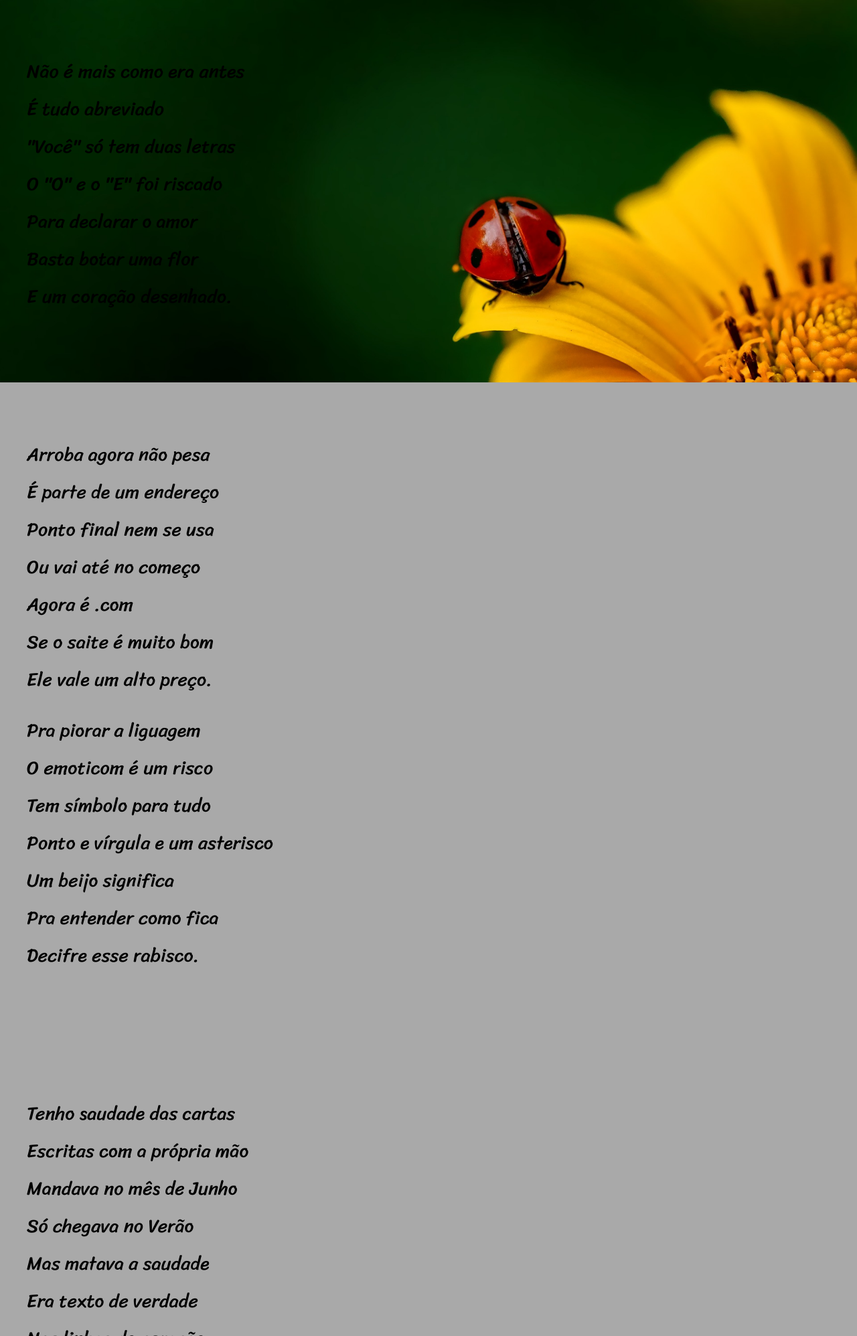
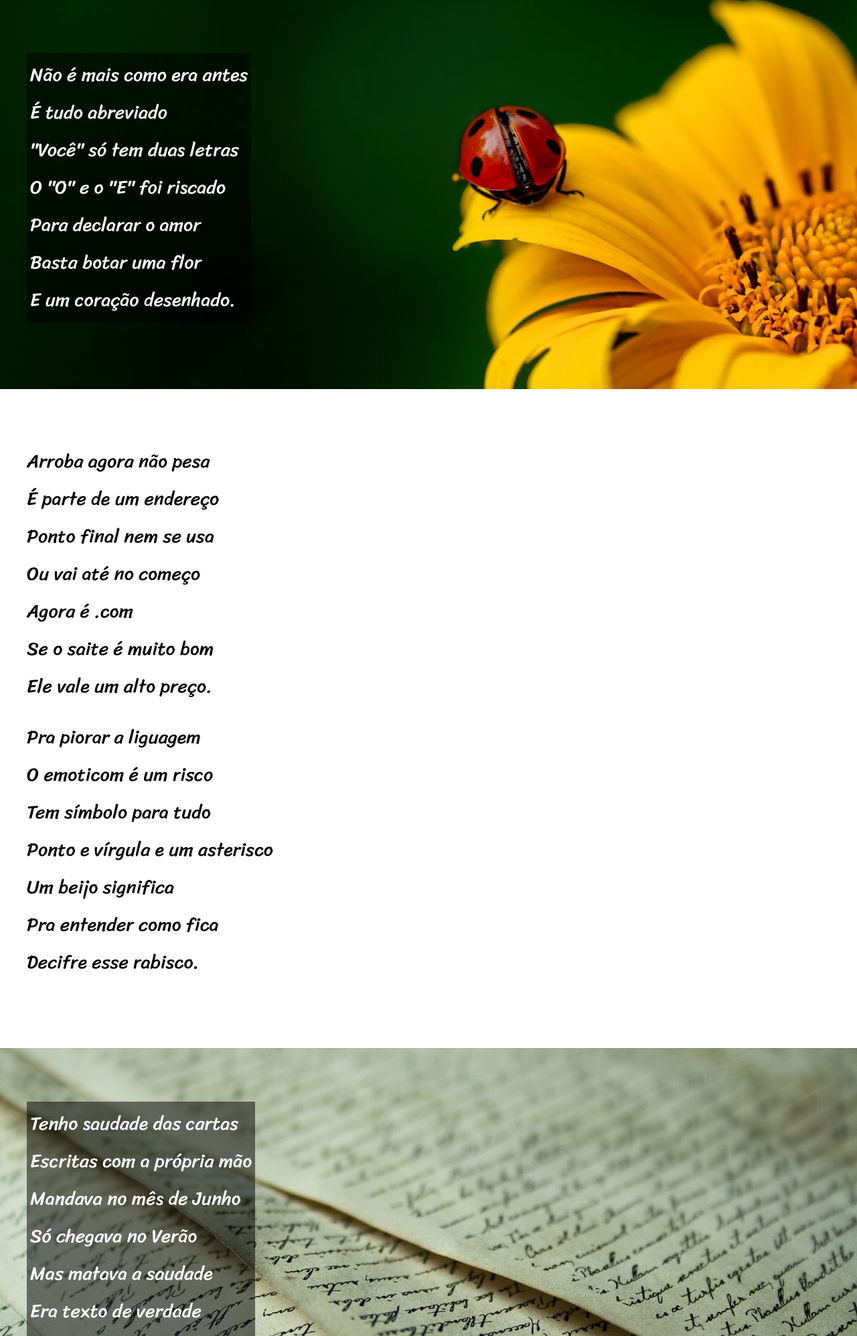
Before and after one commit to wandersonrodriguespro/Curso-HTML-Guanabara, a plain HTML site: page exercicios/projeto-cordel/index.html in a window 1280 px wide. Shown: the part 805-2800 px from the top of the page at 67% size. Drawn offline with Linux system fonts and the light colour scheme.

Commit message:
exercicio cordel atualização final

```diff
--- a/exercicios/projeto-cordel/css/style.css
+++ b/exercicios/projeto-cordel/css/style.css
@@ -36,16 +36,17 @@ header h1{
 header p{
     font-size: 3vh;
 }
-header a{
+a{
     text-decoration: none;
     color: white;
     font-weight: bold;
 }
-header a:hover{
+a:hover{
     text-decoration: underline;
 }
 
 section{
+    background-color: white;
     padding: 10vh 3%;
     line-height: 2em;
     padding-left: 40px;
@@ -62,8 +63,37 @@ section .normal{
     color: black;
 }
 
+
 #img01{
     background-image: url(../img/background001.jpg);
     background-size: cover;
-    background-position: fixed;
+    background-position: right center;
+    background-attachment:fixed
 }
+#img01 p{
+    display: inline-block;
+    padding: 5px;
+    background-color: rgba(0, 0, 0, 0.514);
+    color: white;
+}
+
+#img02{
+    background-image: url(../img/background002.jpg);
+    background-position: center;
+    background-size: cover;
+    background-attachment: fixed;
+}
+#img02 p{
+    background-color: rgba(0, 0, 0, 0.514);
+    color: white;
+    padding: 5px;
+    display: inline-block;
+}
+
+
+footer{
+    background-color: black;
+    padding: 15px;
+    text-align: center;
+    color: white;
+}
--- a/exercicios/projeto-cordel/index.html
+++ b/exercicios/projeto-cordel/index.html
@@ -140,6 +140,9 @@
             </p>
 
         </section>
+        <footer>
+            <p>Site criado por <a href="https://gustavoguanabara.github.io/" target="_blank">Gustavo Guanabara</a> para o <a href="https://www.cursoemvideo.com/" target="_blank">CursoemVideo</a></p>
+        </footer>
 
     </main>
 
```
